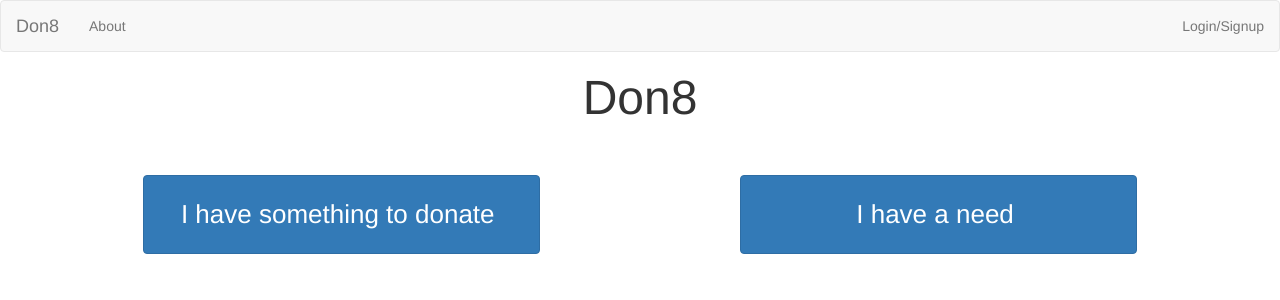
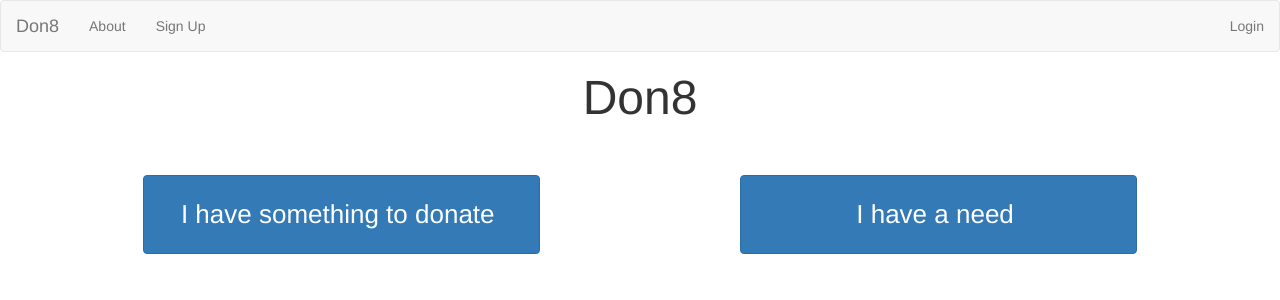
Before and after one commit to anjaligr05/CauseConnect, a Flask app: template templates/index.html in a window 1280 px wide. Shown: the top 300 px of the page. Run offline with Flask 2, Linux system fonts and the light colour scheme; the template is opened without the code that fills it, so the values that code supplies are empty; some libraries are stand-ins or nearby versions.

Commit message:
modified navbar

```diff
--- a/templates/index.html
+++ b/templates/index.html
@@ -21,10 +21,13 @@
         <li>
           <a href="about.html">About</a>
         </li>
+        <li>
+          <a href="signUp.html">Sign Up</a>
+        </li>
       </ul>
       <ul class="nav navbar-nav navbar-right">
         <li>
-          <a href="signUp.html">Login/Signup</a>
+          <a href="login.html">Login</a>
         </li>
       </ul>
     </div>
```
